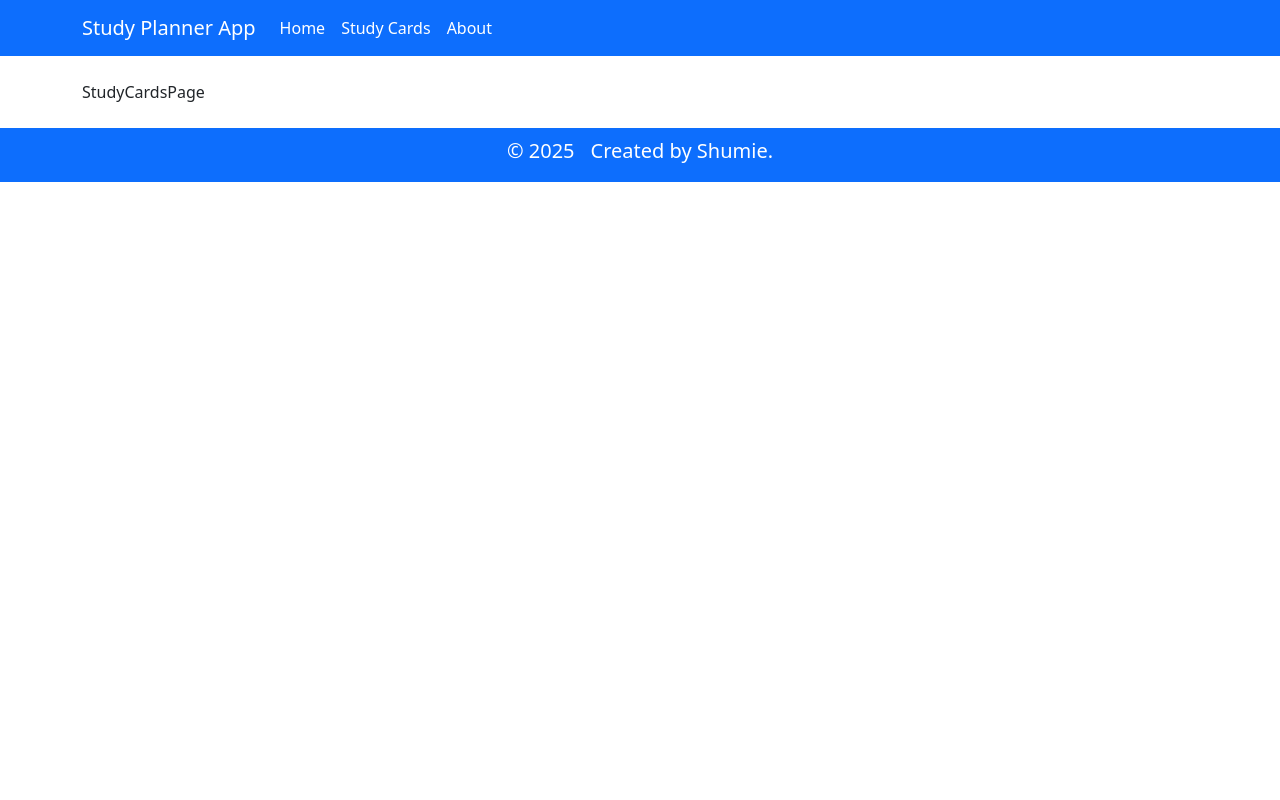
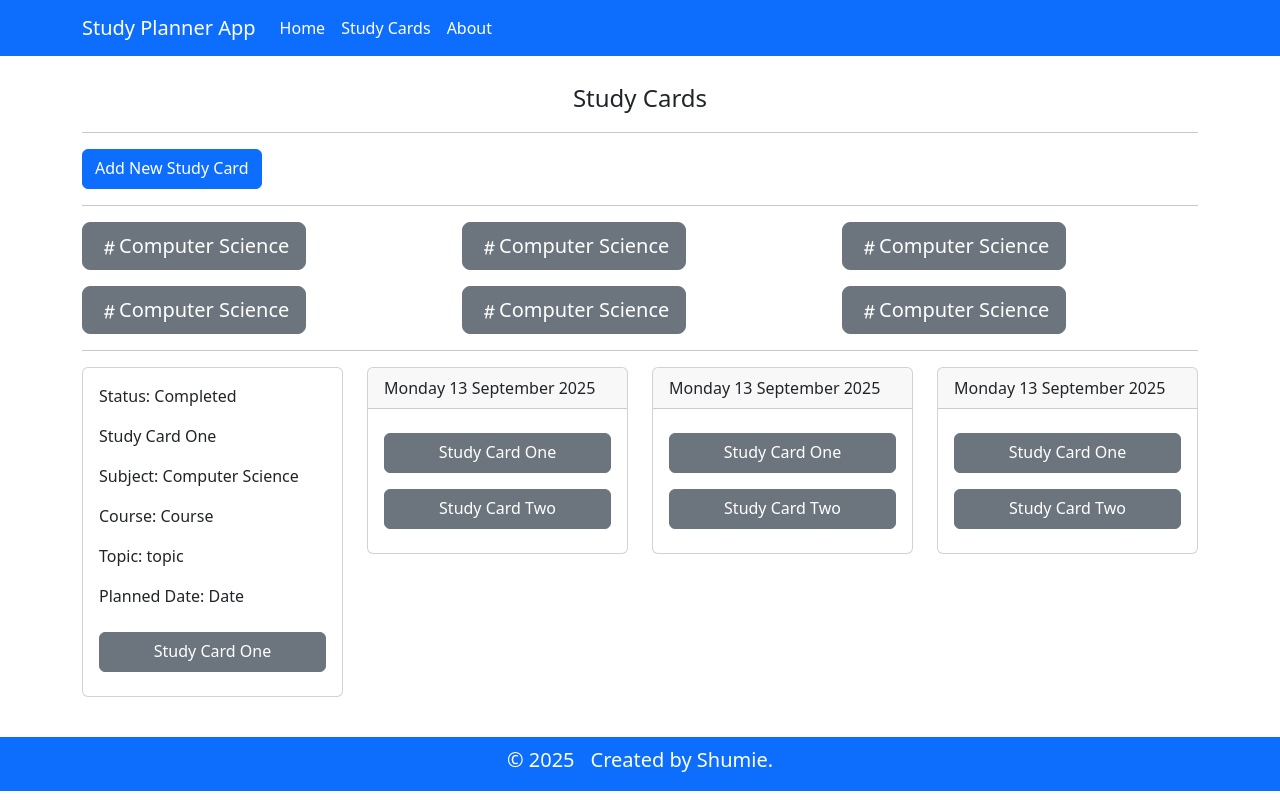
Before and after one commit to Shumieb/StudyPlannerWebApp, a React (Vite) app: page /study-cards in a window 1280 px wide. Built offline with nearby package versions, Linux system fonts and the light colour scheme.

Commit message:
Added Study Card Card Component

```diff
--- a/src/App.jsx
+++ b/src/App.jsx
@@ -5,7 +5,7 @@ import Footer from './Components/Footer';
 import HomePage from './Pages/HomePage';
 import AboutPage from './Pages/AboutPage';
 import StudyCardsPage from './Pages/StudyCardsPage';
-import StudyCard from './Pages/StudyCard';
+import StudyCardPage from './Pages/StudyCardPage';
 
 function App() {
 
@@ -36,7 +36,7 @@ function App() {
         },
         {
           path: "/study-card/:id",
-          element: <StudyCard />
+          element: <StudyCardPage />
         },
         {
           path: "/about",
--- a/src/Components/Calender.jsx
+++ b/src/Components/Calender.jsx
@@ -3,6 +3,7 @@ import { BsArrowLeftCircleFill, BsArrowRightCircleFill } from "react-icons/bs";
 import Row from 'react-bootstrap/Row';
 import Col from 'react-bootstrap/Col';
 import Card from 'react-bootstrap/Card';
+import StudyCardCard from "./StudyCardCard";
 
 function Calender() {
     return (
@@ -18,8 +19,9 @@ function Calender() {
                         <Card className="mb-3">
                             <Card.Header>Monday 13 September 2025</Card.Header>
                             <Card.Body className="d-flex flex-column justify-content-center">
-                                <Link to="/study-card/1" className="btn btn-secondary pb-2 my-2">Study Card One</Link>
-                                <Link to="/study-card/1" className="btn btn-secondary pb-2 my-2">Study Card Two</Link>
+                                <StudyCardCard />
+                                <StudyCardCard />
+                                <StudyCardCard />
                             </Card.Body>
                         </Card>
                     </Col>
@@ -27,8 +29,9 @@ function Calender() {
                         <Card className="mb-3">
                             <Card.Header>Monday 13 September 2025</Card.Header>
                             <Card.Body className="d-flex flex-column justify-content-center">
-                                <Link to="/study-card/1" className="btn btn-secondary pb-2 my-2">Study Card One</Link>
-                                <Link to="/study-card/1" className="btn btn-secondary pb-2 my-2">Study Card Two</Link>
+                                <StudyCardCard />
+                                <StudyCardCard />
+                                <StudyCardCard />
                             </Card.Body>
                         </Card>
                     </Col>
@@ -36,8 +39,9 @@ function Calender() {
                         <Card className="mb-3">
                             <Card.Header>Monday 13 September 2025</Card.Header>
                             <Card.Body className="d-flex flex-column justify-content-center">
-                                <Link to="/study-card/1" className="btn btn-secondary pb-2 my-2">Study Card One</Link>
-                                <Link to="/study-card/1" className="btn btn-secondary pb-2 my-2">Study Card Two</Link>
+                                <StudyCardCard />
+                                <StudyCardCard />
+                                <StudyCardCard />
                             </Card.Body>
                         </Card>
                     </Col>
@@ -45,8 +49,9 @@ function Calender() {
                         <Card className="mb-3">
                             <Card.Header>Monday 13 September 2025</Card.Header>
                             <Card.Body className="d-flex flex-column justify-content-center">
-                                <Link to="/study-card/1" className="btn btn-secondary pb-2 my-2">Study Card One</Link>
-                                <Link to="/study-card/1" className="btn btn-secondary pb-2 my-2">Study Card Two</Link>
+                                <StudyCardCard />
+                                <StudyCardCard />
+                                <StudyCardCard />
                             </Card.Body>
                         </Card>
                     </Col>
--- /dev/null
+++ b/src/Components/StudyCardCard.jsx
@@ -0,0 +1,22 @@
+import Card from 'react-bootstrap/Card';
+import { Link } from "react-router-dom"
+
+function StudyCardCard() {
+    return (
+        <>
+            <Card className="bg-primary text-white my-3">
+                <Card.Body className="d-flex flex-column justify-content-center">
+                    <p>Study Card One</p>
+                    <p>Status: Completed</p>
+                    <p>Subject: Computer Science</p>
+                    <p>Course: Course</p>
+                    <p>Topic: topic</p>
+                    <p>Planned Date: Date</p>
+                    <Link to="/study-card/1" className="btn btn-light pb-2 my-2">View</Link>
+                </Card.Body>
+            </Card>
+        </>
+    )
+}
+
+export default StudyCardCard
--- a/src/Pages/HomePage.jsx
+++ b/src/Pages/HomePage.jsx
@@ -19,6 +19,7 @@ function HomePage() {
                 <section>
                     <p className="fs-4 text-center">Hello UserName</p>
                     <p className="fs-4 text-center">Today is {date}/{month + 1}/{year}</p>
+                    <p className="fs-5 text-center">You have 3 Study Cards Due Today</p>
                 </section>
 
                 <section className="mb-3 text-end">
--- a/src/Pages/StudyCard.jsx
+++ /dev/null
@@ -1,7 +0,0 @@
-function StudyCard() {
-    return (
-        <div>StudyCard</div>
-    )
-}
-
-export default StudyCard
--- /dev/null
+++ b/src/Pages/StudyCardPage.jsx
@@ -0,0 +1,7 @@
+function StudyCardPage() {
+    return (
+        <div>StudyCardPage</div>
+    )
+}
+
+export default StudyCardPage
--- a/src/Pages/StudyCardsPage.jsx
+++ b/src/Pages/StudyCardsPage.jsx
@@ -1,8 +1,119 @@
+import { Link } from "react-router-dom"
 import Container from 'react-bootstrap/Container';
+
+import Row from 'react-bootstrap/Row';
+import Col from 'react-bootstrap/Col';
+import Card from 'react-bootstrap/Card';
+import { BsHash } from "react-icons/bs";
 
 function StudyCardsPage() {
     return (
-        <Container>StudyCardsPage</Container>
+
+        <main>
+            <Container>
+
+                <section>
+                    <p className="fs-4 text-center">Study Cards</p>
+                    <hr />
+                    <div className="mb-3">
+                        <Link to="/study-cards" className="btn btn-primary pb-2">Add New Study Card</Link>
+                    </div>
+                </section>
+
+                <hr />
+
+                <section>
+                    <Row className="my-3">
+                        <Col>
+                            <button type="button" class="btn btn-secondary btn-lg">
+                                <span><BsHash /></span>
+                                Computer Science
+                            </button>
+                        </Col>
+                        <Col>
+                            <button type="button" class="btn btn-secondary btn-lg">
+                                <span><BsHash /></span>
+                                Computer Science
+                            </button>
+                        </Col>
+                        <Col>
+                            <button type="button" class="btn btn-secondary btn-lg">
+                                <span><BsHash /></span>
+                                Computer Science
+                            </button>
+                        </Col>
+                    </Row>
+                    <Row className="my-3">
+                        <Col>
+                            <button type="button" class="btn btn-secondary btn-lg">
+                                <span><BsHash /></span>
+                                Computer Science
+                            </button>
+                        </Col>
+                        <Col>
+                            <button type="button" class="btn btn-secondary btn-lg">
+                                <span><BsHash /></span>
+                                Computer Science
+                            </button>
+                        </Col>
+                        <Col>
+                            <button type="button" class="btn btn-secondary btn-lg">
+                                <span><BsHash /></span>
+                                Computer Science
+                            </button>
+                        </Col>
+                    </Row>
+                </section>
+
+                <hr />
+
+                <section>
+                    <Row>
+                        <Col>
+                            <Card className="mb-3">
+                                <Card.Body className="d-flex flex-column justify-content-center">
+                                    <p>Status: Completed</p>
+                                    <p>Study Card One</p>
+                                    <p>Subject: Computer Science</p>
+                                    <p>Course: Course</p>
+                                    <p>Topic: topic</p>
+                                    <p>Planned Date: Date</p>
+                                    <Link to="/study-card/1" className="btn btn-secondary pb-2 my-2">Study Card One</Link>
+                                </Card.Body>
+                            </Card>
+                        </Col>
+                        <Col>
+                            <Card className="mb-3">
+                                <Card.Header>Monday 13 September 2025</Card.Header>
+                                <Card.Body className="d-flex flex-column justify-content-center">
+                                    <Link to="/study-card/1" className="btn btn-secondary pb-2 my-2">Study Card One</Link>
+                                    <Link to="/study-card/1" className="btn btn-secondary pb-2 my-2">Study Card Two</Link>
+                                </Card.Body>
+                            </Card>
+                        </Col>
+                        <Col>
+                            <Card className="mb-3">
+                                <Card.Header>Monday 13 September 2025</Card.Header>
+                                <Card.Body className="d-flex flex-column justify-content-center">
+                                    <Link to="/study-card/1" className="btn btn-secondary pb-2 my-2">Study Card One</Link>
+                                    <Link to="/study-card/1" className="btn btn-secondary pb-2 my-2">Study Card Two</Link>
+                                </Card.Body>
+                            </Card>
+                        </Col>
+                        <Col>
+                            <Card className="mb-3">
+                                <Card.Header>Monday 13 September 2025</Card.Header>
+                                <Card.Body className="d-flex flex-column justify-content-center">
+                                    <Link to="/study-card/1" className="btn btn-secondary pb-2 my-2">Study Card One</Link>
+                                    <Link to="/study-card/1" className="btn btn-secondary pb-2 my-2">Study Card Two</Link>
+                                </Card.Body>
+                            </Card>
+                        </Col>
+                    </Row>
+                </section>
+
+            </Container>
+        </main>
     )
 }
 
```
